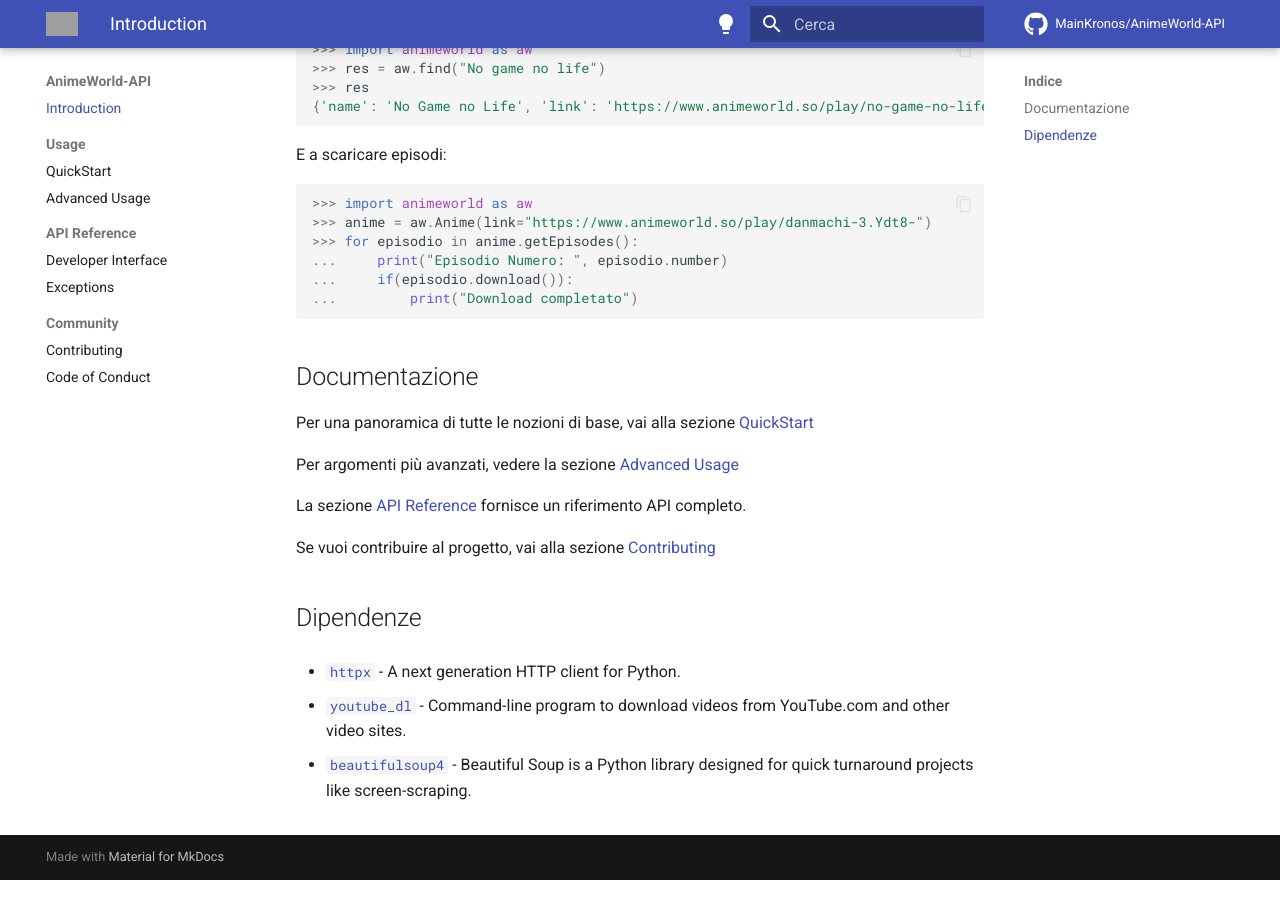
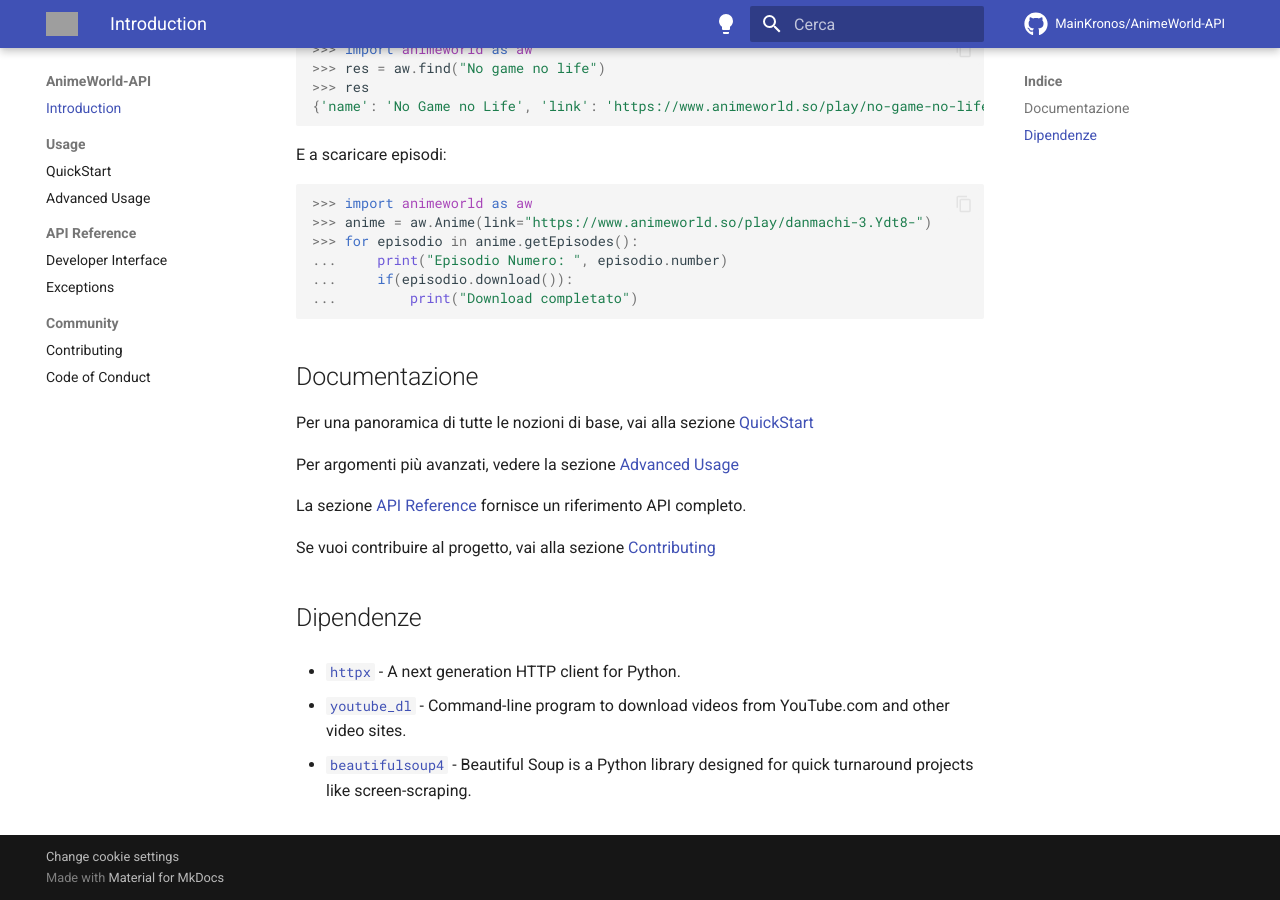
Before and after one commit to MainKronos/AnimeWorld-API, an MkDocs documentation site: the page built from docs/index.md, in a window 1280 px wide and 900 px high, scrolled down 767 px. Built offline with MkDocs 1.6.1 and Material for MkDocs 9.7.7, drawn with Linux system fonts in a browser that asks for light colours; comment, search, counter and statistics services are not loaded; some of the changed lines change nothing that is shown; grey boxes are pictures that could not be loaded.

Commit message:
analytics e cookie

```diff
--- /dev/null
+++ b/docs/static/overrides/partials/languages/custom.html
@@ -0,0 +1,76 @@
+<!--
+  Copyright (c) 2016-2023 Martin Donath <martin.donath@squidfunk.com>
+
+  Permission is hereby granted, free of charge, to any person obtaining a copy
+  of this software and associated documentation files (the "Software"), to
+  deal in the Software without restriction, including without limitation the
+  rights to use, copy, modify, merge, publish, distribute, sublicense, and/or
+  sell copies of the Software, and to permit persons to whom the Software is
+  furnished to do so, subject to the following conditions:
+
+  The above copyright notice and this permission notice shall be included in
+  all copies or substantial portions of the Software.
+
+  THE SOFTWARE IS PROVIDED "AS IS", WITHOUT WARRANTY OF ANY KIND, EXPRESS OR
+  IMPLIED, INCLUDING BUT NOT LIMITED TO THE WARRANTIES OF MERCHANTABILITY,
+  FITNESS FOR A PARTICULAR PURPOSE AND NON-INFRINGEMENT. IN NO EVENT SHALL THE
+  AUTHORS OR COPYRIGHT HOLDERS BE LIABLE FOR ANY CLAIM, DAMAGES OR OTHER
+  LIABILITY, WHETHER IN AN ACTION OF CONTRACT, TORT OR OTHERWISE, ARISING
+  FROM, OUT OF OR IN CONNECTION WITH THE SOFTWARE OR THE USE OR OTHER DEALINGS
+  IN THE SOFTWARE.
+-->
+
+<!-- Translations: Italian -->
+{% macro t(key) %}{{ {
+    "language": "it",
+    "action.edit": "Modifica",
+    "action.skip": "Vai al contenuto",
+    "action.view": "Vedi il sorgente di questa pagina",
+    "announce.dismiss": "Non mostrare più",
+    "blog.archive": "Archivia",
+    "blog.categories": "Categorie",
+    "blog.categories.in": "in",
+    "blog.continue": "Continua a leggere",
+    "blog.draft": "Bozza",
+    "blog.index": "Torna all'indice",
+    "blog.meta": "Metadati",
+    "blog.references": "Collegamenti",
+    "clipboard.copy": "Copia",
+    "clipboard.copied": "Copiato",
+    "consent.accept": "Accetta",
+    "consent.manage": "Gestisci le opzioni",
+    "consent.reject": "Rifiuta",
+    "footer": "Piede",
+    "footer.next": "Prossimo",
+    "footer.previous": "Precedente",
+    "header": "Intestazione",
+    "meta.comments": "Commenti",
+    "meta.source": "Sorgente",
+    "nav": "Navigazione",
+    "readtime.one": "1 minuto di lettura",
+    "readtime.other": "# minuti di lettura",
+    "rss.created": "Feed RSS",
+    "rss.updated": "Contenuto aggiornato del feed RSS",
+    "search": "Cerca",
+    "search.config.lang": "it",
+    "search.placeholder": "Cerca",
+    "search.share": "Condividi",
+    "search.reset": "Cancella",
+    "search.result.initializer": "Inizializza la ricerca",
+    "search.result.placeholder": "Scrivi per iniziare a cercare",
+    "search.result.none": "Nessun documento trovato",
+    "search.result.one": "1 documento trovato",
+    "search.result.other": "# documenti trovati",
+    "search.result.more.one": "1 altro in questa pagina",
+    "search.result.more.other": "# altri in questa pagina",
+    "search.result.term.missing": "Non presente",
+    "select.language": "Seleziona la lingua",
+    "select.version": "Seleziona la versione",
+    "source": "Apri repository",
+    "source.file.contributors": "Contributori",
+    "source.file.date.created": "Creata",
+    "source.file.date.updated": "Ultimo aggiornamento",
+    "tabs": "Tabs",
+    "toc": "Indice",
+    "top": "Torna su"
+  }[key] }}{% endmacro %}
--- a/mkdocs.yml
+++ b/mkdocs.yml
@@ -4,7 +4,7 @@
 
 theme:
     name: 'material'
-    language: it
+    language: custom
     palette:
       - scheme: 'default'
         media: '(prefers-color-scheme: light)'
@@ -21,6 +21,7 @@
       repo: fontawesome/brands/github
     logo: static/img/logo.svg
     favicon: static/img/logo.svg
+    custom_dir: docs/static/overrides
     features:
     - navigation.sections
     - search.suggest
@@ -42,6 +43,22 @@
   - Community:
       - Contributing: 'community/contributing.md'
       - Code of Conduct: 'community/code-of-conduct.md'
+
+extra:
+  consent:
+    title: Invio informazioni anonime
+    description:  >-
+      Utilizzo i cookie per analizzare l'efficacia della documentazione e se gli utenti riescono a trovare cosa stanno cercando.
+      Con il tuo consenso, mi aiuterai a migliorare la documentazione.<br>
+      Nessun dato personale verrà registrato.
+    actions:
+      - accept
+      - reject
+  analytics:
+    provider: google
+    property: G-E5RNLK3ZX3
+
+copyright: <a href="#__consent">Change cookie settings</a>
 
 markdown_extensions:
   - pymdownx.highlight:
```
